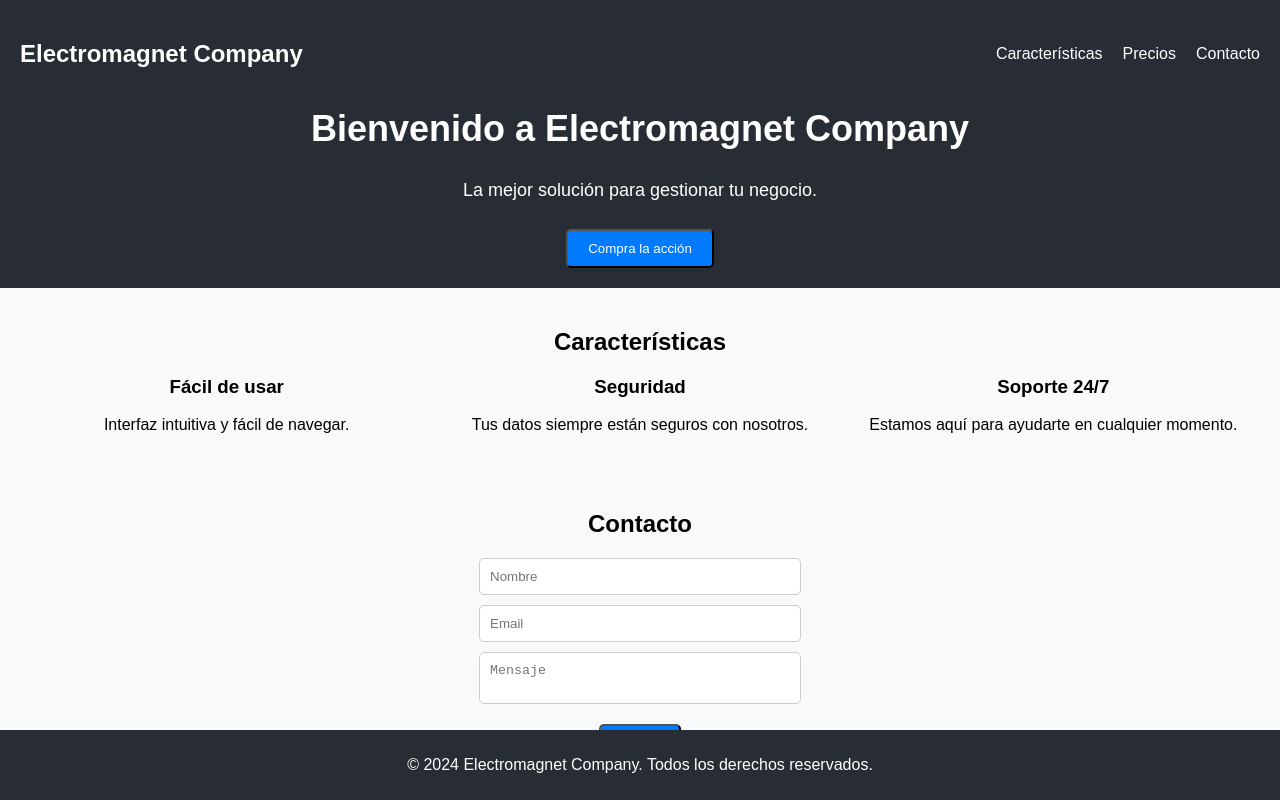
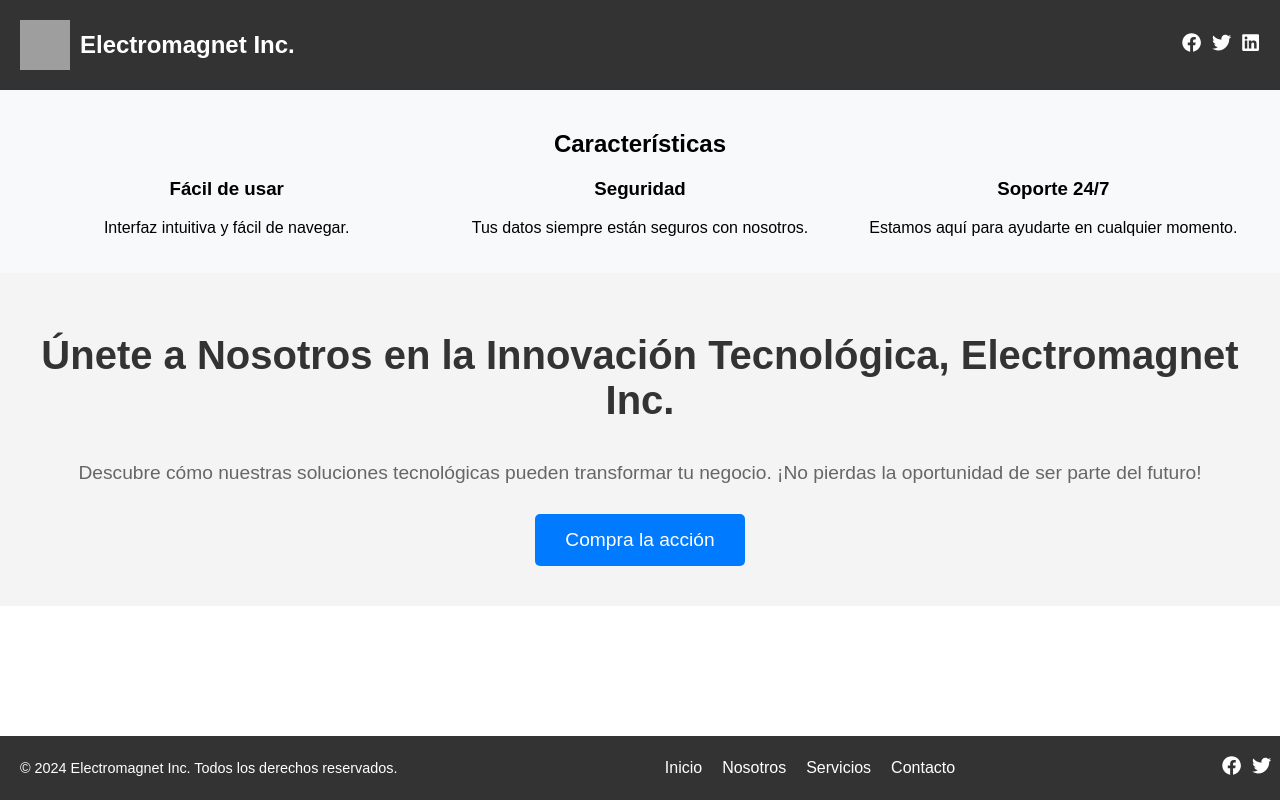
Before and after one commit to richhard6/electromagnetstripe, a React (Create React App) app: page / in a window 1280 px wide. Built offline with nearby package versions, Linux system fonts and the light colour scheme; grey boxes are pictures that could not be loaded.

Commit message:
stylised footer and header

```diff
--- a/package.json
+++ b/package.json
@@ -9,8 +9,10 @@
     "@testing-library/user-event": "^13.5.0",
     "react": "^18.3.1",
     "react-dom": "^18.3.1",
+    "react-icons": "^5.2.1",
     "react-scripts": "5.0.1",
     "stripe": "^15.8.0",
+    "styled-components": "^6.1.11",
     "web-vitals": "^2.1.4"
   },
   "scripts": {
--- a/src/App.js
+++ b/src/App.js
@@ -2,8 +2,8 @@ import React from 'react';
 import './App.css';
 import Header from './components/Header';
 import Features from './components/Features';
-import ContactForm from './components/ContactForm';
 import Footer from './components/Footer';
+import CallToAction from './components/CallToAction';
 
 function App() {
   return (
@@ -11,7 +11,7 @@ function App() {
       <Header />
       <Features />
       {/*      <Pricing /> */}
-      <ContactForm />
+      <CallToAction />
       <Footer />
       {/*
       <h2>Electromagnet Company</h2>
--- /dev/null
+++ b/src/components/CallToAction.js
@@ -0,0 +1,74 @@
+import React from 'react';
+import styled from 'styled-components';
+
+const CallToActionContainer = styled.section`
+  display: flex;
+  flex-direction: column;
+  align-items: center;
+  justify-content: center;
+  padding: 40px;
+  background-color: #f4f4f4;
+  text-align: center;
+
+  @media (max-width: 768px) {
+    padding: 20px;
+  }
+`;
+
+const Title = styled.h2`
+  font-size: 2.5em;
+  margin-bottom: 20px;
+  color: #333;
+
+  @media (max-width: 768px) {
+    font-size: 2em;
+  }
+`;
+
+const Description = styled.p`
+  font-size: 1.2em;
+  margin-bottom: 30px;
+  color: #666;
+
+  @media (max-width: 768px) {
+    font-size: 1em;
+  }
+`;
+
+const Button = styled.a`
+  display: inline-block;
+  padding: 15px 30px;
+  font-size: 1.2em;
+  color: #fff;
+  background-color: #007bff;
+  border-radius: 5px;
+  text-decoration: none;
+  transition: background-color 0.3s;
+  cursor: pointer;
+
+  &:hover {
+    background-color: #0056b3;
+  }
+
+  @media (max-width: 768px) {
+    font-size: 1em;
+    padding: 12px 25px;
+  }
+`;
+
+const CallToAction = () => (
+  <CallToActionContainer>
+    <Title>
+      Únete a Nosotros en la Innovación Tecnológica, Electromagnet Inc.
+    </Title>
+    <Description>
+      Descubre cómo nuestras soluciones tecnológicas pueden transformar tu
+      negocio. ¡No pierdas la oportunidad de ser parte del futuro!
+    </Description>
+    <Button href="#contact">
+      <a href="https://buy.stripe.com/8wM3gebfZ5MP9uUdQQ">Compra la acción</a>
+    </Button>
+  </CallToActionContainer>
+);
+
+export default CallToAction;
--- a/src/components/Footer.css
+++ b/src/components/Footer.css
@@ -3,6 +3,5 @@
   color: white;
   padding: 10px 0;
   position: fixed;
-  width: 100%;
   bottom: 0;
 }
--- a/src/components/Footer.js
+++ b/src/components/Footer.js
@@ -1,12 +1,90 @@
 import React from 'react';
-import './Footer.css';
+import styled from 'styled-components';
+import { FaFacebook, FaTwitter, FaLinkedin } from 'react-icons/fa';
 
-const Footer = () => {
-  return (
-    <footer className="footer">
-      <p>&copy; 2024 Electromagnet Company. Todos los derechos reservados.</p>
-    </footer>
-  );
-};
+const FooterContainer = styled.footer`
+  display: flex;
+  justify-content: space-between;
+  align-items: center;
+  padding: 20px;
+  background-color: #333;
+  color: #fff;
+  position: fixed;
+  bottom: 0;
+  width: 100%;
+
+  @media (max-width: 768px) {
+    flex-direction: column;
+    text-align: center;
+  }
+`;
+
+const CompanyInfo = styled.div`
+  font-size: 0.9em;
+
+  @media (max-width: 768px) {
+    margin-bottom: 10px;
+  }
+`;
+
+const Nav = styled.nav`
+  display: flex;
+  gap: 20px;
+
+  a {
+    color: #fff;
+    text-decoration: none;
+    font-size: 1em;
+
+    &:hover {
+      text-decoration: underline;
+    }
+  }
+
+  @media (max-width: 768px) {
+    flex-direction: column;
+    gap: 10px;
+    margin-bottom: 10px;
+  }
+`;
+
+const SocialIcons = styled.div`
+  display: flex;
+  gap: 10px;
+
+  a {
+    color: #fff;
+    font-size: 1.2em;
+  }
+
+  @media (max-width: 768px) {
+    margin-top: 10px;
+  }
+`;
+
+const Footer = () => (
+  <FooterContainer>
+    <CompanyInfo>
+      &copy; 2024 Electromagnet Inc. Todos los derechos reservados.
+    </CompanyInfo>
+    <Nav>
+      <a href="#home">Inicio</a>
+      <a href="#about">Nosotros</a>
+      <a href="#services">Servicios</a>
+      <a href="#contact">Contacto</a>
+    </Nav>
+    <SocialIcons>
+      <a href="https://facebook.com">
+        <FaFacebook />
+      </a>
+      <a href="https://twitter.com">
+        <FaTwitter />
+      </a>
+      <a href="https://linkedin.com">
+        <FaLinkedin />
+      </a>
+    </SocialIcons>
+  </FooterContainer>
+);
 
 export default Footer;
--- a/src/components/Header.js
+++ b/src/components/Header.js
@@ -1,9 +1,96 @@
 import React from 'react';
-import './Header.css';
+import styled from 'styled-components';
+import { FaFacebook, FaTwitter, FaLinkedin } from 'react-icons/fa';
 
-const Header = () => {
-  return (
-    <header className="header">
+const HeaderContainer = styled.header`
+  display: flex;
+  justify-content: space-between;
+  align-items: center;
+  padding: 20px;
+  background-color: #333;
+  color: #fff;
+
+  @media (max-width: 768px) {
+    flex-direction: column;
+    text-align: center;
+  }
+`;
+
+const Logo = styled.div`
+  display: flex;
+  align-items: center;
+  font-size: 1.5em;
+  font-weight: bold;
+
+  img {
+    width: 50px;
+    height: 50px;
+    margin-right: 10px;
+  }
+
+  @media (max-width: 768px) {
+    margin-bottom: 10px;
+  }
+`;
+
+const Nav = styled.nav`
+  display: flex;
+  gap: 20px;
+
+  a {
+    color: #fff;
+    text-decoration: none;
+    font-size: 1em;
+
+    &:hover {
+      text-decoration: underline;
+    }
+  }
+
+  @media (max-width: 768px) {
+    flex-direction: column;
+    gap: 10px;
+  }
+`;
+
+const SocialIcons = styled.div`
+  display: flex;
+  gap: 10px;
+
+  a {
+    color: #fff;
+    font-size: 1.2em;
+  }
+
+  @media (max-width: 768px) {
+    margin-top: 10px;
+  }
+`;
+
+const Header = () => (
+  <HeaderContainer>
+    <Logo>
+      <img src="https://example.com/logo.png" alt="Company Logo" />
+      Electromagnet Inc.
+    </Logo>
+
+    <SocialIcons>
+      <a href="https://facebook.com">
+        <FaFacebook />
+      </a>
+      <a href="https://twitter.com">
+        <FaTwitter />
+      </a>
+      <a href="https://linkedin.com">
+        <FaLinkedin />
+      </a>
+    </SocialIcons>
+  </HeaderContainer>
+);
+
+export default Header;
+
+/* <header className="header">
       <nav className="navbar">
         <h1 className="logo">Electromagnet Company</h1>
         <ul className="nav-links">
@@ -27,8 +114,4 @@ const Header = () => {
           </a>
         </button>
       </div>
-    </header>
-  );
-};
-
-export default Header;
+    </header> */
```
Also changed, not shown: 1 other file (tests, documents, lock files or other folders).
